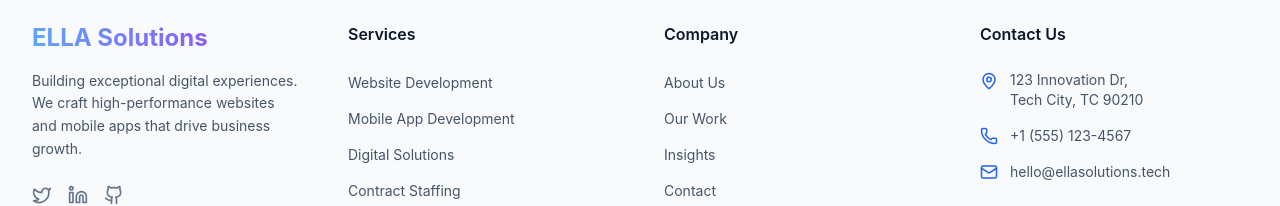
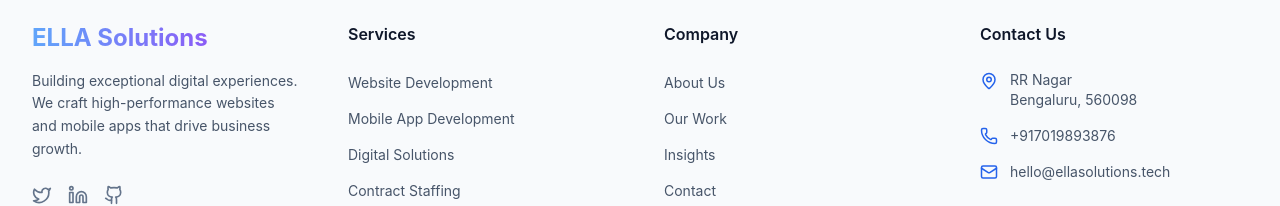
Before and after one commit to sravindra27/ella-solutions-web, a React (Vite) app: page / in a window 1280 px wide. Shown: the part 1959-2165 px from the top of the page. Built offline with nearby package versions, Linux system fonts and the light colour scheme.

Commit message:
Update Footer.jsx

```diff
--- a/src/components/layout/Footer.jsx
+++ b/src/components/layout/Footer.jsx
@@ -59,11 +59,11 @@ const Footer = () => {
                         <ul className="space-y-4">
                             <li className="flex items-start space-x-3">
                                 <MapPin size={18} className="text-blue-600 mt-0.5 shrink-0" />
-                                <span className="text-slate-600 text-sm">123 Innovation Dr,<br />Tech City, TC 90210</span>
+                                <span className="text-slate-600 text-sm">RR Nagar<br />Bengaluru, 560098</span>
                             </li>
                             <li className="flex items-center space-x-3">
                                 <Phone size={18} className="text-blue-600 shrink-0" />
-                                <span className="text-slate-600 text-sm">+1 (555) 123-4567</span>
+                                <span className="text-slate-600 text-sm">+917019893876</span>
                             </li>
                             <li className="flex items-center space-x-3">
                                 <Mail size={18} className="text-blue-600 shrink-0" />
```
